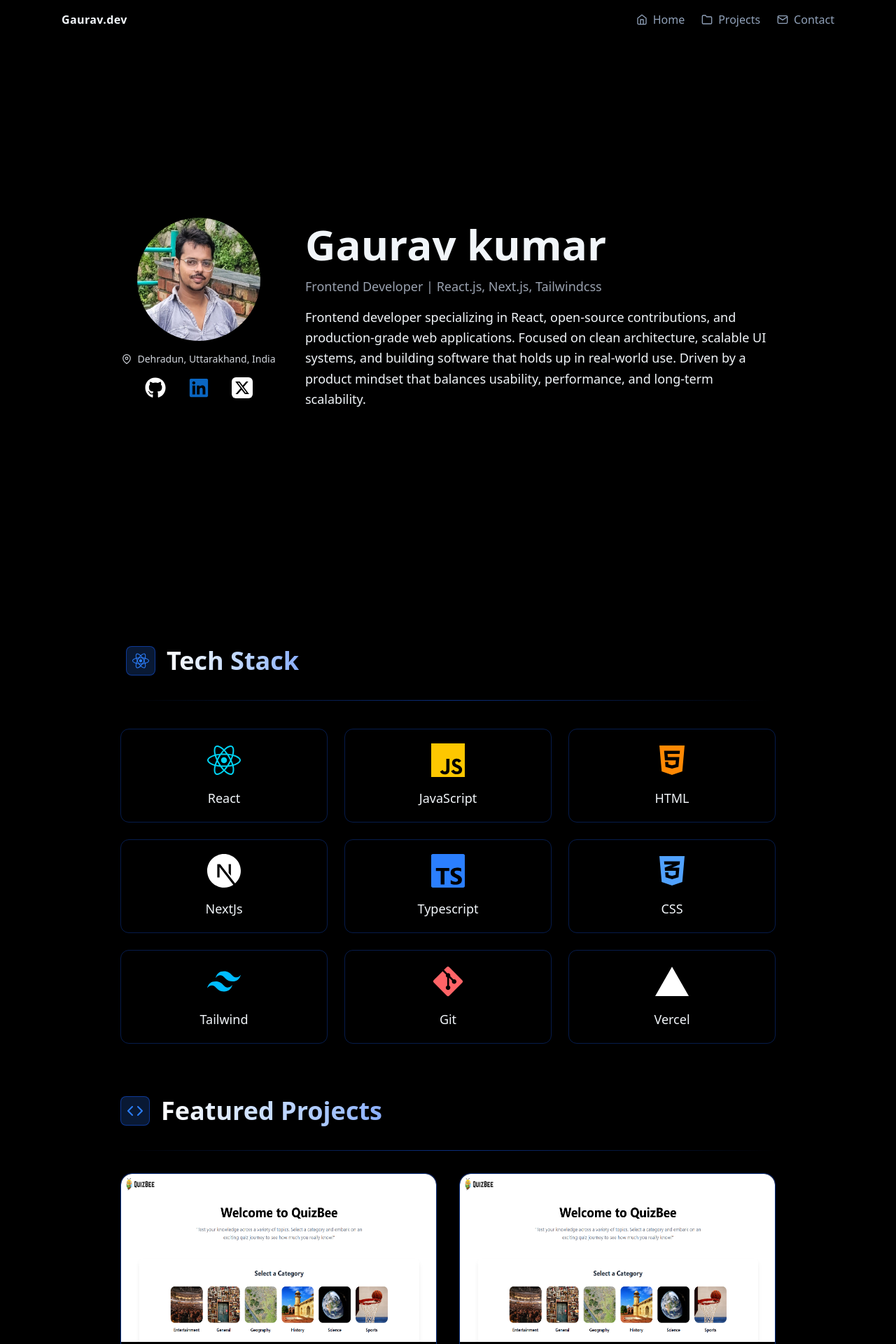
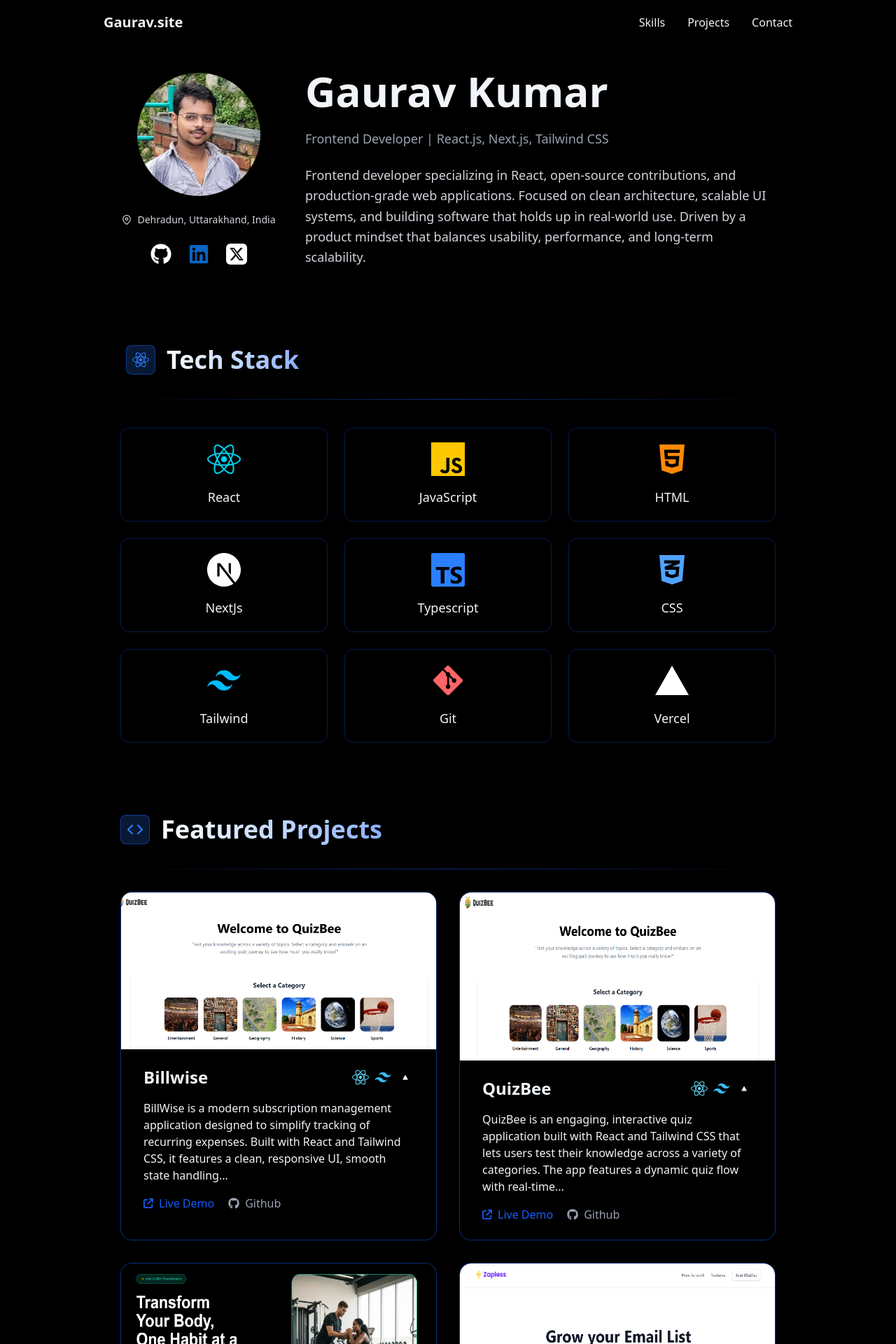
Before and after one commit to itsgauravkumar07/gaurav.site, a React (Vite) app: page / in a window 1280 px wide. Shown: the top 1920 px of the page at 70% size. Built offline with nearby package versions, Linux system fonts and the light colour scheme.

Commit message:
Improve the Design

```diff
--- a/src/components/Contact.jsx
+++ b/src/components/Contact.jsx
@@ -4,7 +4,7 @@ import Reveal from "./Reveal"
 
 export default function Contact() {
   return (
-    <section id="contact" className="pt-18 text-center max-w-6xl mx-auto px-6 flex justify-center items-center">
+    <section id="contact" className="pt-25 text-center max-w-6xl mx-auto px-6 flex justify-center items-center">
        <div className="px-2 py-2 flex items-center justify-center flex-col max-w-3xl">
           <div className="flex gap-4 items-center">
               <span className="bg-blue-500/20 px-2 py-2 rounded-lg border-blue-600/50 border"><FaRocket className="text-2xl text-blue-500"/></span>
--- a/src/components/Github.jsx
+++ b/src/components/Github.jsx
@@ -2,7 +2,7 @@ import { FaGithub } from "react-icons/fa";
 import { GitHubCalendar } from "react-github-calendar"
 export default function Github(){
     return(
-        <section className="max-w-5xl mx-auto px-6 pt-18">
+        <section className="max-w-5xl mx-auto px-6 pt-25">
   {/* Heading (LEFT aligned) */}
   <div className="flex items-center gap-4">
     <span className="rounded-lg border border-blue-600/50 bg-blue-500/20 p-2">
--- a/src/components/Hero.jsx
+++ b/src/components/Hero.jsx
@@ -5,33 +5,43 @@ import profile from '../assets/Profile.jpg'
 
 export default function Hero() {
   return (
-    <section className="min-h-screen flex items-center justify-center px-6 mt-10">
-      <div className="grid md:grid-cols-[1fr_3fr] lg:grid-cols-[1fr_3fr] md:gap-10 lg:gap-10 place-items-center gap-6 ">
-          <div className="flex items-center flex-col gap-4 text-gray-300">
+    <section className="flex items-center px-6 pt-25">
+  <div className="
+    max-w-6xl mx-auto
+    grid grid-cols-1 md:grid-cols-[1fr_3fr]
+    gap-10 items-center
+  ">
+    {/* Left column */}
+    <div className="flex flex-col items-center gap-6 text-gray-300">
       <img
         src={profile}
         alt="Profile"
-            className="rounded-full h-44 w-44"
+        className="h-44 w-44 rounded-full object-cover"
       />
-          <p className="flex items-center gap-2 justify-center text-sm">
+
+      <p className="flex items-center gap-2 text-sm">
         <FiMapPin />
         <span>Dehradun, Uttarakhand, India</span>
       </p>
 
-          <div className="flex gap-8 text-3xl">
-            <FaGithub className="text-white hover:text-gray-400 transition" />
-            <FaLinkedin className="text-[#0A66C2] hover:text-[#0558b1] transition"/>
-            <FaXTwitter className="bg-white rounded-md px-1 text-black hover:bg-gray-400"/>
+      <div className="flex gap-6 text-3xl">
+        <FaGithub className="text-white hover:text-gray-400 transition-colors" />
+        <FaLinkedin className="text-[#0A66C2] hover:text-[#0558b1] transition-colors" />
+        <FaXTwitter className="bg-white text-black rounded-md px-1 hover:bg-gray-300 transition-colors" />
       </div>
     </div>
 
-        <div className="flex flex-col gap-4 max-w-2xl md:mt-6 lg:md-6">
-          <h1 className="text-4xl md:text-6xl text-center font-bold md:text-start lg:text-start">Gaurav kumar</h1>
+    {/* Right column */}
+    <div className="flex flex-col gap-6 max-w-2xl text-center md:text-left">
+      <h1 className="text-4xl md:text-6xl font-bold">
+        Gaurav Kumar
+      </h1>
 
-          <p className="text-lg text-center text-gray-400 md:text-start lg:text-start">Frontend Developer | React.js, Next.js, Tailwindcss</p>
+      <p className="text-lg text-gray-400">
+        Frontend Developer | React.js, Next.js, Tailwind CSS
+      </p>
 
-          <p
-            className="text-center md:text-start lg:text-start text-lg leading-relaxed">
+      <p className="text-lg leading-relaxed text-gray-300">
         Frontend developer specializing in React, open-source contributions,
         and production-grade web applications. Focused on clean architecture,
         scalable UI systems, and building software that holds up in real-world
@@ -40,7 +50,7 @@ export default function Hero() {
       </p>
     </div>
   </div>
+</section>
 
-    </section>
   )
 }
--- a/src/components/Navbar.jsx
+++ b/src/components/Navbar.jsx
@@ -1,39 +1,62 @@
-import { FiHome, FiFolder, FiMail } from "react-icons/fi"
+import { useState } from "react";
+import { FiMenu, FiX } from "react-icons/fi";
 
 export default function Navbar() {
+  const [open, setOpen] = useState(false);
+
   return (
-    <nav className="fixed top-0 w-full z-50 backdrop-blur">
-      <div className="max-w-6xl mx-auto px-6 py-4 flex justify-between items-center">
-        <span className="font-semibold tracking-wide">
-          Gaurav.dev
-        </span>
+    <nav className="w-full fixed top-0 z-50 backdrop-blur">
+      {/* Navbar container */}
+      <div className="max-w-5xl mx-auto px-5 h-16 flex items-center justify-between">
+        {/* Logo */}
+        <div className="text-xl font-bold">
+          Gaurav.site
+        </div>
 
-        <div className="flex gap-6 text-slate-400">
+        {/* Desktop Menu */}
+        <div className="hidden md:flex gap-8">
+          <a href="#skills" className="hover:text-blue-500 transition">Skills</a>
+          <a href="#projects" className="hover:text-blue-500 transition">Projects</a>
+          <a href="#contact" className="hover:text-blue-500 transition">Contact</a>
+        </div>
+
+        {/* Mobile Menu Button */}
+        <button
+          className="md:hidden text-2xl"
+          onClick={() => setOpen(!open)}
+        >
+          {open ? <FiX /> : <FiMenu />}
+        </button>
+      </div>
+
+      {/* Mobile Menu */}
+      {open && (
+        <div className="md:hidden border-t border-blue-600/20">
+          <div className="flex flex-col px-5 py-4 gap-4">
             <a
-            href="#"
-            className="flex items-center gap-2 hover:text-slate-100 transition"
+              href="#skills"
+              onClick={() => setOpen(false)}
+              className="hover:text-blue-500 transition"
             >
-            <FiHome />
-            Home
+              Skills
             </a>
-
             <a
               href="#projects"
-            className="flex items-center gap-2 hover:text-slate-100 transition"
+              onClick={() => setOpen(false)}
+              className="hover:text-blue-500 transition"
             >
-            <FiFolder />
               Projects
             </a>
-
             <a
               href="#contact"
-            className="flex items-center gap-2 hover:text-slate-100 transition"
+              onClick={() => setOpen(false)}
+              className="hover:text-blue-500 transition"
             >
-            <FiMail />
               Contact
             </a>
           </div>
         </div>
+      )}
     </nav>
-  )
+  );
 }
--- a/src/components/Projects.jsx
+++ b/src/components/Projects.jsx
@@ -9,7 +9,7 @@ import Zapless from '../assets/Zapless.png'
 
 export default function Projects() {
   return (
-    <section id="projects" className="max-w-6xl mx-auto px-6 pt-18">
+    <section id="projects" className="max-w-6xl mx-auto px-6 pt-25">
       <div className="flex gap-4 items-center">
         <span className="bg-blue-500/20 px-2 py-2 rounded-lg border-blue-600/50 border"><FiCode className="text-2xl text-blue-500"/></span>
         <span className="text-4xl font-bold bg-linear-to-r from-white bg-white to-blue-600/50 bg-clip-text text-transparent py-1">Featured Projects</span>
@@ -19,12 +19,22 @@ export default function Projects() {
       <div className="grid md:grid-cols-2 lg:grid-cols-2 gap-8">
 
         {/* Project 01 */}
-        <div className="grid grid-rows-[auto_1fr] overflow-hidden rounded-2xl border border-blue-600/50 transition-transform duration-400 ease-out hover:scale-101">
-        <div>
+        <div className="
+              group overflow-hidden rounded-2xl
+              border border-blue-600/50
+              transition-all duration-300 ease-out
+              hover:-translate-y-1 hover:shadow-xl">
+        <div className="overflow-hidden">
           <img
             src={QuizBee}
             alt="Billwise dashoard img"
-            className="rounded-t-2xl h-70 md:h-60 lg:h-60"
+            className="
+              w-full object-cover
+              aspect-video[16/9]
+              md:aspect-auto md:h-56
+              transition-transform duration-300 ease-out
+              group-hover:scale-105
+            "
           />
         </div>
         <div className="bg-black rounded-b-2xl">
--- a/src/components/Skills.jsx
+++ b/src/components/Skills.jsx
@@ -16,7 +16,7 @@ const skills = [
 
 export default function Skills() {
   return (
-    <section className="max-w-6xl mx-auto px-6 pt-18">
+    <section className="max-w-6xl mx-auto px-6 pt-25">
       <div className="px-2 py-2 flex  flex-col">
                <div className="flex gap-4 items-center">
                    <span className="bg-blue-500/20 px-2 py-2 rounded-lg border-blue-600/50 border"><FaReact className="text-2xl text-blue-500"/></span>
```
Lines whose indentation alone changed are shown as unchanged.
